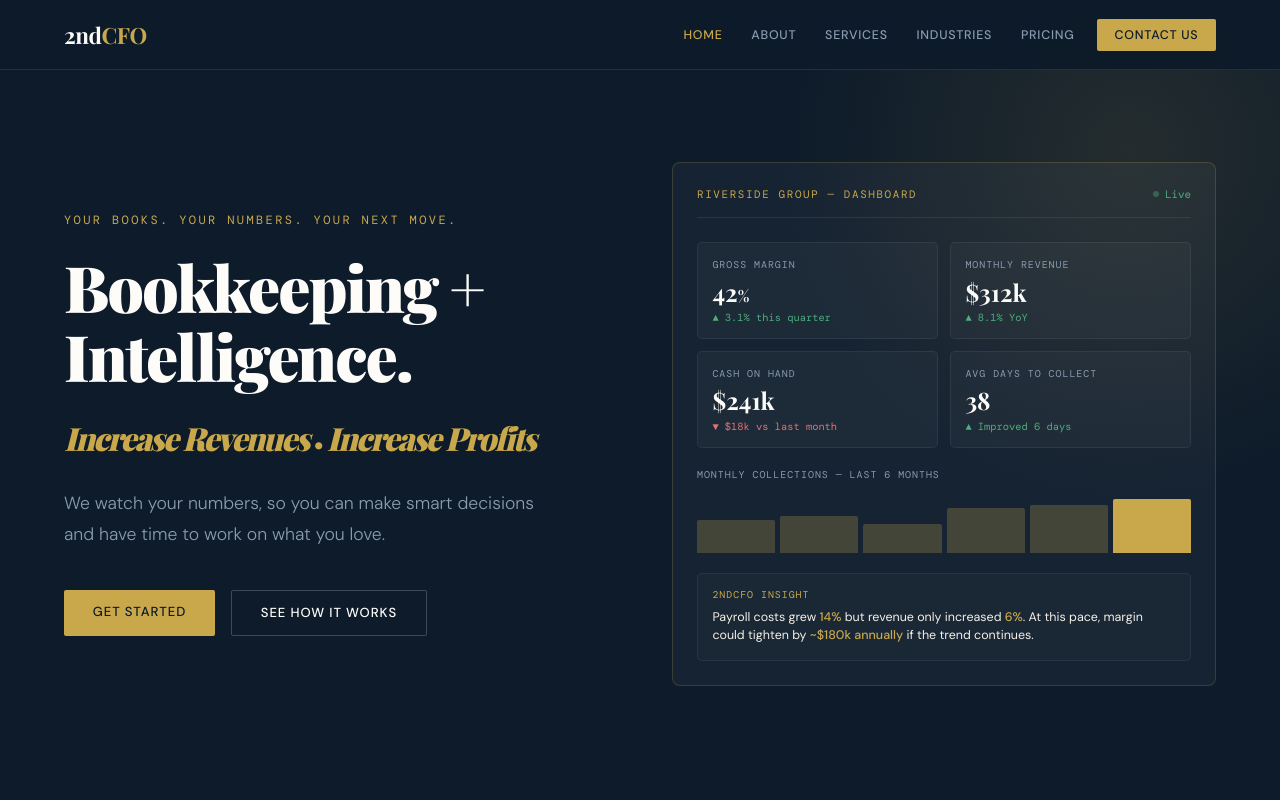
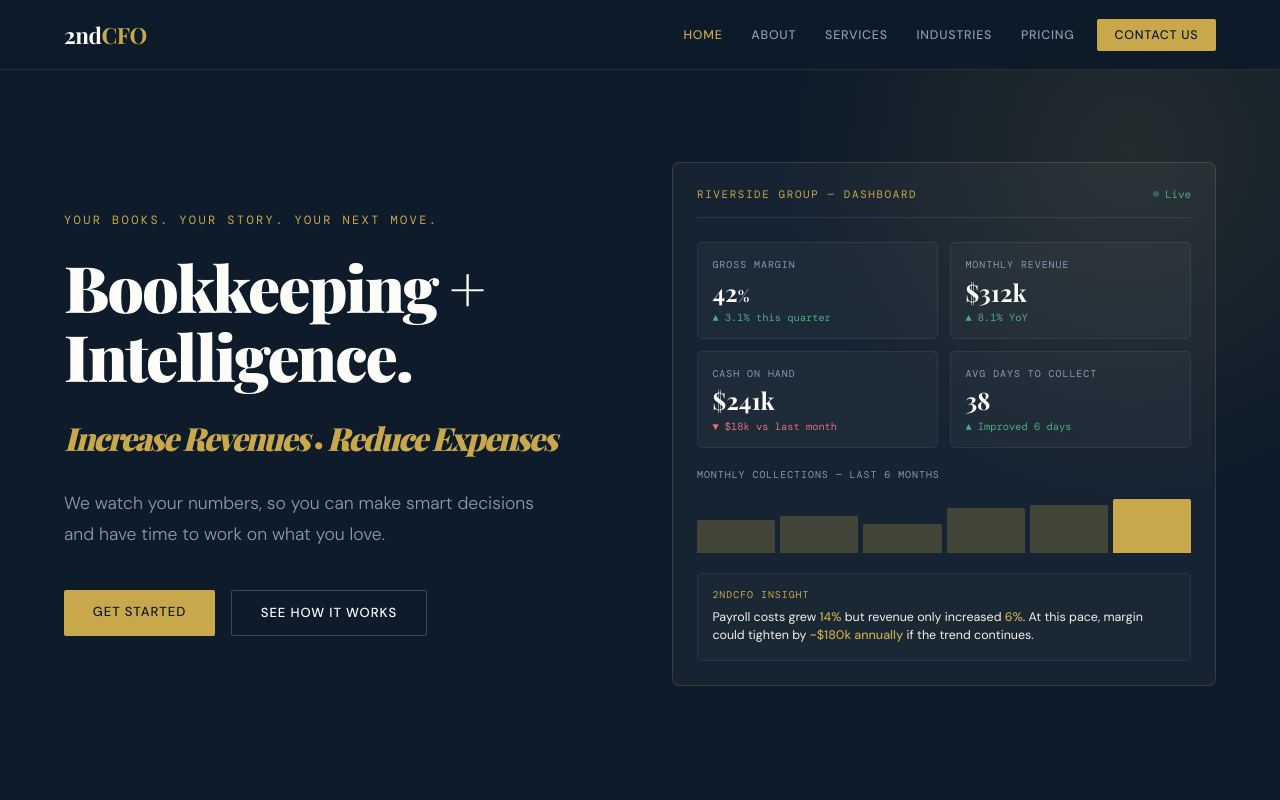
Before and after one commit to LNarayen/2ndCFO-Web, a plain HTML site: page index.html in a window 1280 px wide. Shown: the top 800 px of the page. Drawn offline with nearby package versions, Linux system fonts and the light colour scheme; a web font is replaced by a local one.

Commit message:
Update homepage: new hero, benefits, pain-point questions, positioning cleanup

```diff
--- a/index.html
+++ b/index.html
@@ -3,7 +3,7 @@
 <head>
 <meta charset="UTF-8">
 <meta name="viewport" content="width=device-width, initial-scale=1.0">
-<title>2ndCFO — Your Books. Your Numbers. Your Next Move.</title>
+<title>2ndCFO — Your Books. Your Story. Your Next Move.</title>
 <style>
 
 @import url('https://fonts.googleapis.com/css2?family=Playfair+Display:ital,wght@0,400;0,700;0,900;1,400&family=DM+Sans:wght@300;400;500&family=DM+Mono:wght@400;500&display=swap');
@@ -2276,8 +2276,8 @@ footer {
 <!-- HERO -->
 <section class="hero">
   <div>
-    <div class="hero-label">Your Books. Your Numbers. Your Next Move.</div>
-    <h1>Bookkeeping + Intelligence.<br><em style="font-size:0.5em; display:inline-block; margin-top:0.3em;">Increase Revenues <span style="font-size:0.6em; font-style:normal;">•</span> Increase Profits</em></h1>
+    <div class="hero-label">Your Books. Your Story. Your Next Move.</div>
+    <h1>Bookkeeping + Intelligence.<br><em style="font-size:0.5em; display:inline-block; margin-top:0.3em;">Increase Revenues <span style="font-size:0.6em; font-style:normal;">•</span> Reduce Expenses</em></h1>
     <p class="hero-sub">We watch your numbers, so you can make smart decisions and have time to work on what you love.</p>
     <div class="hero-actions">
       <a href="contact.html" class="btn-primary">Get Started</a>
@@ -2510,7 +2510,7 @@ footer {
     </div>
   </div>
   <div class="footer-bottom">
-    <p>© 2025 2ndCFO · Your Books. Your Numbers. Your Next Move.</p>
+    <p>© 2025 2ndCFO · Your Books. Your Story. Your Next Move.</p>
     <span>2NDCFO.COM</span>
   </div>
 </footer>
@@ -2697,7 +2697,7 @@ footer {
     </div>
   </div>
   <div class="footer-bottom">
-    <p>© 2025 2ndCFO · Your Books. Your Numbers. Your Next Move.</p>
+    <p>© 2025 2ndCFO · Your Books. Your Story. Your Next Move.</p>
     <span>2NDCFO.COM</span>
   </div>
 </footer>
@@ -2933,7 +2933,7 @@ footer {
     </div>
   </div>
   <div class="footer-bottom">
-    <p>© 2025 2ndCFO · Your Books. Your Numbers. Your Next Move.</p>
+    <p>© 2025 2ndCFO · Your Books. Your Story. Your Next Move.</p>
     <span>2NDCFO.COM</span>
   </div>
 </footer>
@@ -3077,7 +3077,7 @@ footer {
     </div>
   </div>
   <div class="footer-bottom">
-    <p>© 2025 2ndCFO · Your Books. Your Numbers. Your Next Move.</p>
+    <p>© 2025 2ndCFO · Your Books. Your Story. Your Next Move.</p>
     <span>2NDCFO.COM</span>
   </div>
 </footer>
@@ -3282,7 +3282,7 @@ footer {
     </div>
   </div>
   <div class="footer-bottom">
-    <p>© 2025 2ndCFO · Your Books. Your Numbers. Your Next Move.</p>
+    <p>© 2025 2ndCFO · Your Books. Your Story. Your Next Move.</p>
     <span>2NDCFO.COM</span>
   </div>
 </footer>
@@ -3486,7 +3486,7 @@ footer {
     </div>
   </div>
   <div class="footer-bottom">
-    <p>© 2025 2ndCFO · Your Books. Your Numbers. Your Next Move.</p>
+    <p>© 2025 2ndCFO · Your Books. Your Story. Your Next Move.</p>
     <span>2NDCFO.COM</span>
   </div>
 </footer>
@@ -3511,7 +3511,7 @@ function showPage(page) {
   window.scrollTo(0, 0);
   // Update browser title
   const titles = {
-    index: '2ndCFO — Your Books. Your Numbers. Your Next Move.',
+    index: '2ndCFO — Your Books. Your Story. Your Next Move.',
     about: 'About — 2ndCFO',
     services: 'Services — 2ndCFO',
     industries: 'Industries — 2ndCFO',
```
